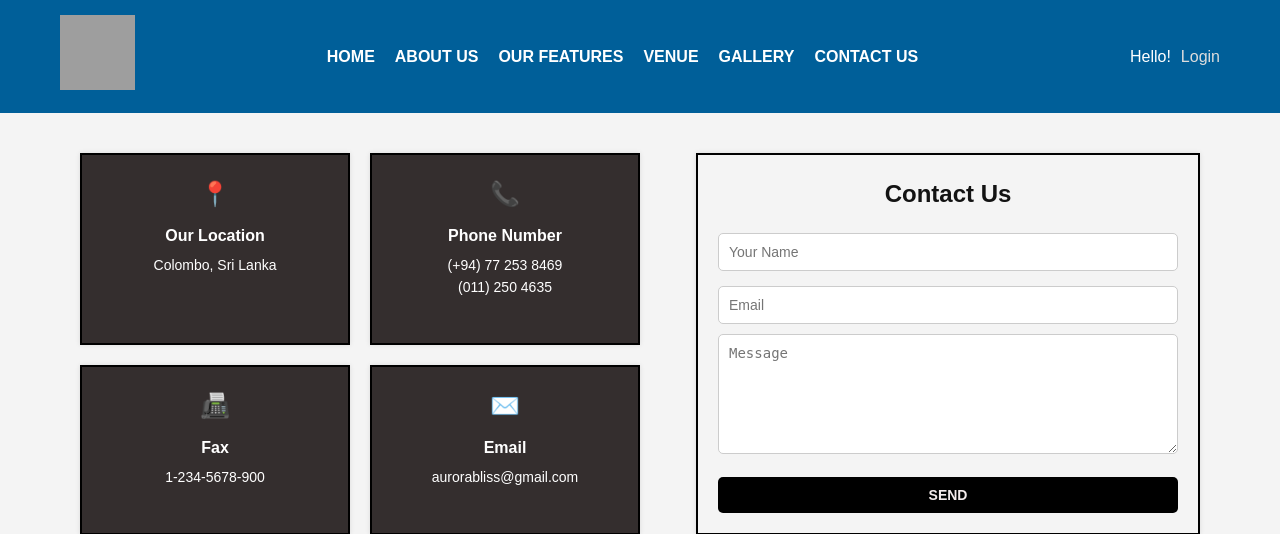
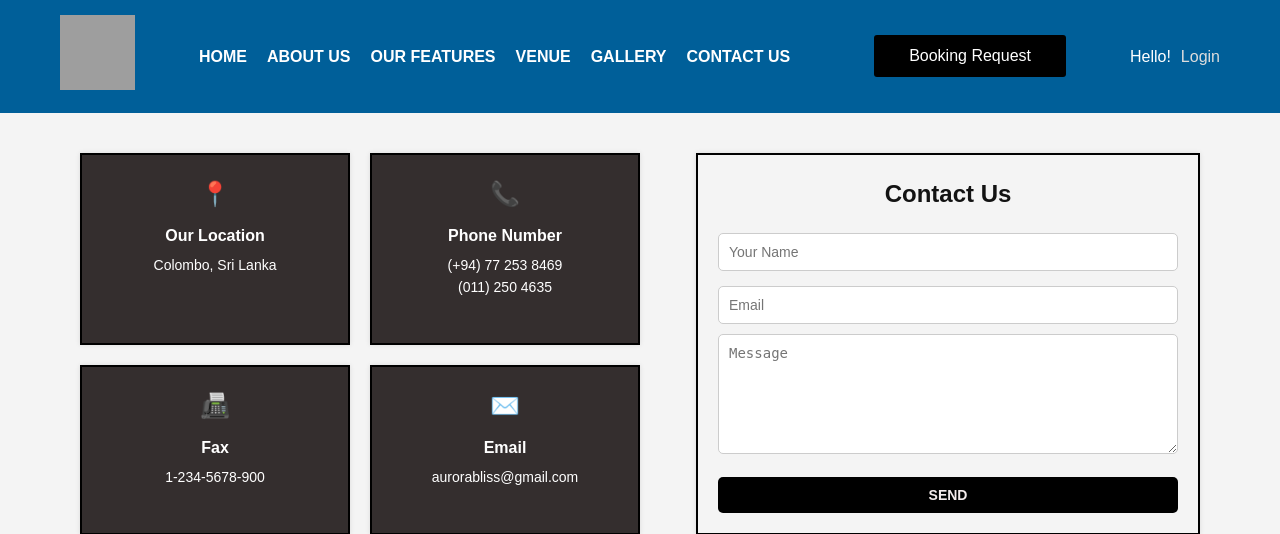
Before and after one commit to akithperera03/IWT-Assignment-Y1S2, a PHP site: page /contactUs.html in a window 1280 px wide. Shown: the top 534 px of the page. Run offline with PHP 8.4, Linux system fonts and the light colour scheme; grey boxes are pictures that could not be loaded.

Commit message:
added booking request btn

```diff
--- a/contactUs.html
+++ b/contactUs.html
@@ -25,6 +25,9 @@
                     <li><a href="contactUs.html">CONTACT US</a></li>
                 </ul>
             </nav>
+            <a href="weddingreservation.html">
+                <button type="button" class="btn booking-btn">Booking Request</button>
+                </a>
             <div class="user">
                 <span>Hello!</span>
                 <a href="login.html">Login</a>
--- a/login.html
+++ b/login.html
@@ -26,6 +26,9 @@
                     <li><a href="contactUs.html">CONTACT US</a></li>
                 </ul>
             </nav>
+            <a href="weddingreservation.html">
+              <button type="button" class="btn booking-btn">Booking Request</button>
+              </a>
             <div class="user">
                 <span>Hello!</span>
                 <a href="login.html">Login</a>
--- a/styles/contact.css
+++ b/styles/contact.css
@@ -53,7 +53,17 @@ nav ul li a {
 nav ul li a:hover {
     color: #ddd;
 }
-
+.booking-btn{
+    width: 100%;
+    background-color: #000000;
+    color: white;
+    padding: 12px 35px;
+    font-size: 16px;
+    border: none;
+    border-radius: 3px;
+    cursor: pointer;
+    transition: background-color 0.3s ease;
+}
 .user {
     display: flex;
     align-items: center;
--- a/termsAndConditions.html
+++ b/termsAndConditions.html
@@ -25,6 +25,9 @@
                     <li><a href="contactUs.html">CONTACT US</a></li>
                 </ul>
             </nav>
+            <a href="weddingreservation.html">
+            <button type="button" class="btn booking-btn">Booking Request</button>
+            </a>
             <div class="user">
                 <span>Hello!</span>
                 <a href="login.html">Login</a>
```
Also changed, not shown: styles/login.css (+11 -1 lines), styles/terms.css (+11 -1 lines).
